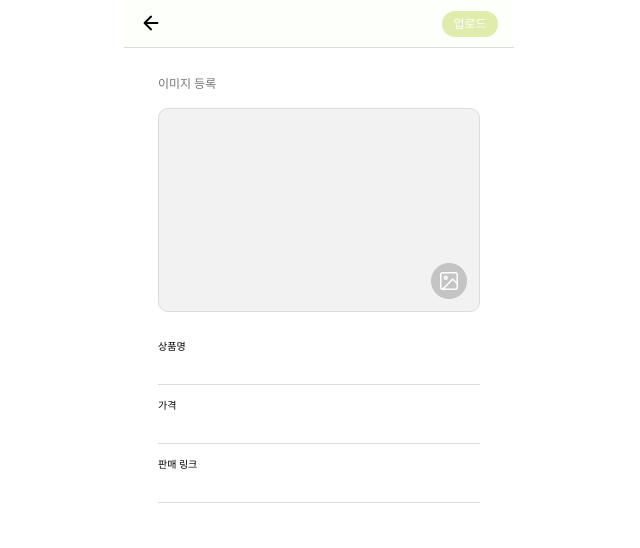
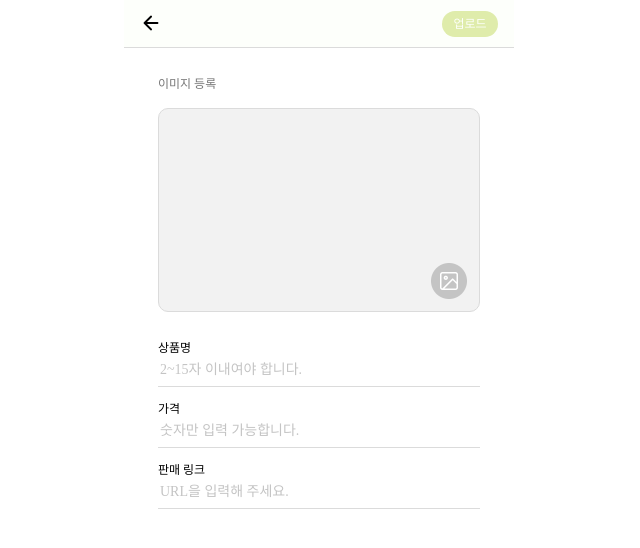
Before and after one commit to One-Hundred-Trials/Good-Harvest-Market, a React (Create React App) app: page /product_upload in a window 1280 px wide. Shown: the top 548 px of the page, without its empty margins (321-961 px from the left). Built offline with nearby package versions, Linux system fonts and the light colour scheme.

Commit message:
Modify : input component placeholder추기 및 텍스트 사이즈, 스타일 수정

```diff
--- a/src/components/Input/Input.jsx
+++ b/src/components/Input/Input.jsx
@@ -1,11 +1,11 @@
 import React from 'react';
 import { ContDivStyle, InputStyle } from './InputStyle';
 
-export default function Input({ label, type }) {
+export default function Input({ label, type, placeholder }) {
   return (
     <ContDivStyle>
       <label htmlFor={type}>{label}</label>
-      <InputStyle type={type || 'text'} id={type} />
+      <InputStyle type={type || 'text'} id={type} placeholder={placeholder} />
     </ContDivStyle>
   );
 }
--- a/src/components/Input/InputStyle.jsx
+++ b/src/components/Input/InputStyle.jsx
@@ -3,6 +3,9 @@ import styled from 'styled-components';
 const ContDivStyle = styled.div`
   display: flex;
   flex-direction: column;
+  & label {
+    font-size: 1.2rem;
+  }
 `;
 
 const InputStyle = styled.input`
@@ -12,8 +15,12 @@ const InputStyle = styled.input`
   border-bottom: 1px solid #dbdbdb;
   margin-bottom: 16px;
   outline: none;
+  font-size: 1.4rem;
   &:focus {
     border-bottom: 2px solid var(--point-green);
+  }
+  &::placeholder {
+    color: var(--sub-grey-C4);
   }
 `;
 
--- a/src/pages/Main/Profile/MyProfile/Product/ProductEdit/ProductEdit.jsx
+++ b/src/pages/Main/Profile/MyProfile/Product/ProductEdit/ProductEdit.jsx
@@ -15,9 +15,9 @@ export default function ProductUpload() {
       </TopUploadNav>
       <ProductUploadSectionStyle>
         <ProductImgUpload />
-        <Input label="상품명" />
-        <Input label="가격" />
-        <Input label="판매 링크" placeholder="hi" />
+        <Input label="상품명" placeholder="2~15자 이내여야 합니다." />
+        <Input label="가격" placeholder="숫자만 입력 가능합니다." />
+        <Input label="판매 링크" placeholder="URL을 입력해 주세요." />
       </ProductUploadSectionStyle>
     </ProductUploadContStyle>
   );
--- a/src/pages/Main/Profile/MyProfile/Product/ProductUpload/ProductUpload.jsx
+++ b/src/pages/Main/Profile/MyProfile/Product/ProductUpload/ProductUpload.jsx
@@ -15,9 +15,9 @@ export default function ProductUpload() {
       </TopUploadNav>
       <ProductUploadSectionStyle>
         <ProductImgUpload />
-        <Input label="상품명" />
-        <Input label="가격" />
-        <Input label="판매 링크" placeholder="hi" />
+        <Input label="상품명" placeholder="2~15자 이내여야 합니다." />
+        <Input label="가격" placeholder="숫자만 입력 가능합니다." />
+        <Input label="판매 링크" placeholder="URL을 입력해 주세요." />
       </ProductUploadSectionStyle>
     </ProductUploadContStyle>
   );
```
